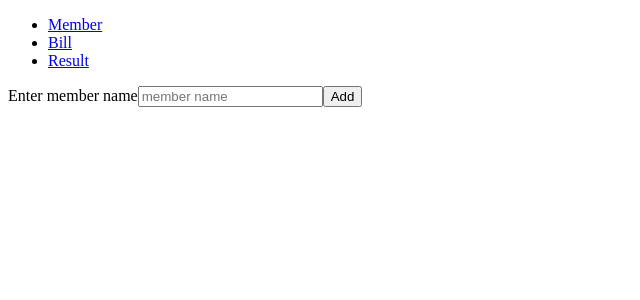
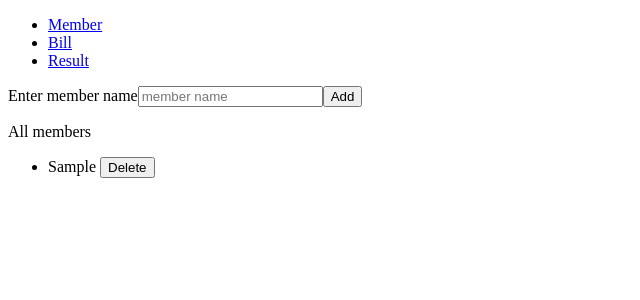
Before and after one commit to arun1118/easy-split, a React (Vite) app: page / in a window 1280 px wide. Both pictures are taken after typing "Sample" into the empty fields and a click on the button "Add". Shown: the top 300 px of the page, without its empty margins (0-640 px from the left). Built offline with nearby package versions, Linux system fonts and the light colour scheme.

Commit message:
add and delete members in redux state

```diff
--- a/src/pages/Member.jsx
+++ b/src/pages/Member.jsx
@@ -1,6 +1,12 @@
 import React, { useState } from 'react'
+import { useSelector, useDispatch } from 'react-redux'
+import { addMember, deleteMember } from '../redux/data'
 
 const Member = () => {
+
+  const { member } = useSelector((state)=> state.data)
+
+  const dispatch = useDispatch()
 
   const [name, setName] = useState("")
 
@@ -10,8 +16,12 @@ const Member = () => {
 
   const handleSubmit = (e)=>{
     e.preventDefault()
-    console.log("to add ",name)
+    dispatch(addMember(name))
     setName("")
+  }
+
+  const handleDeleteMember = (member)=>{
+    dispatch(deleteMember(member))
   }
 
   return (
@@ -22,6 +32,15 @@ const Member = () => {
 
         <button type="submit">Add</button>
       </form>
+
+      <p>All members</p>
+      <ul>
+        {
+          member.map((mem, idx)=>{
+            return <li key={idx}>{mem} <button onClick={()=> handleDeleteMember(mem)}>Delete</button></li>
+          })
+        }
+      </ul>
     </div>
   )
 }
--- a/src/redux/data.js
+++ b/src/redux/data.js
@@ -11,10 +11,10 @@ const dataSlice = createSlice({
     initialState,
     reducers:{
         addMember: (state,action)=>{
-
+            state.member.push(action.payload)
         },
         deleteMember: (state,action)=>{
-
+            state.member = state.member.filter((mem)=> mem!=action.payload)
         },
         addBill: (state,action)=>{
 
```
